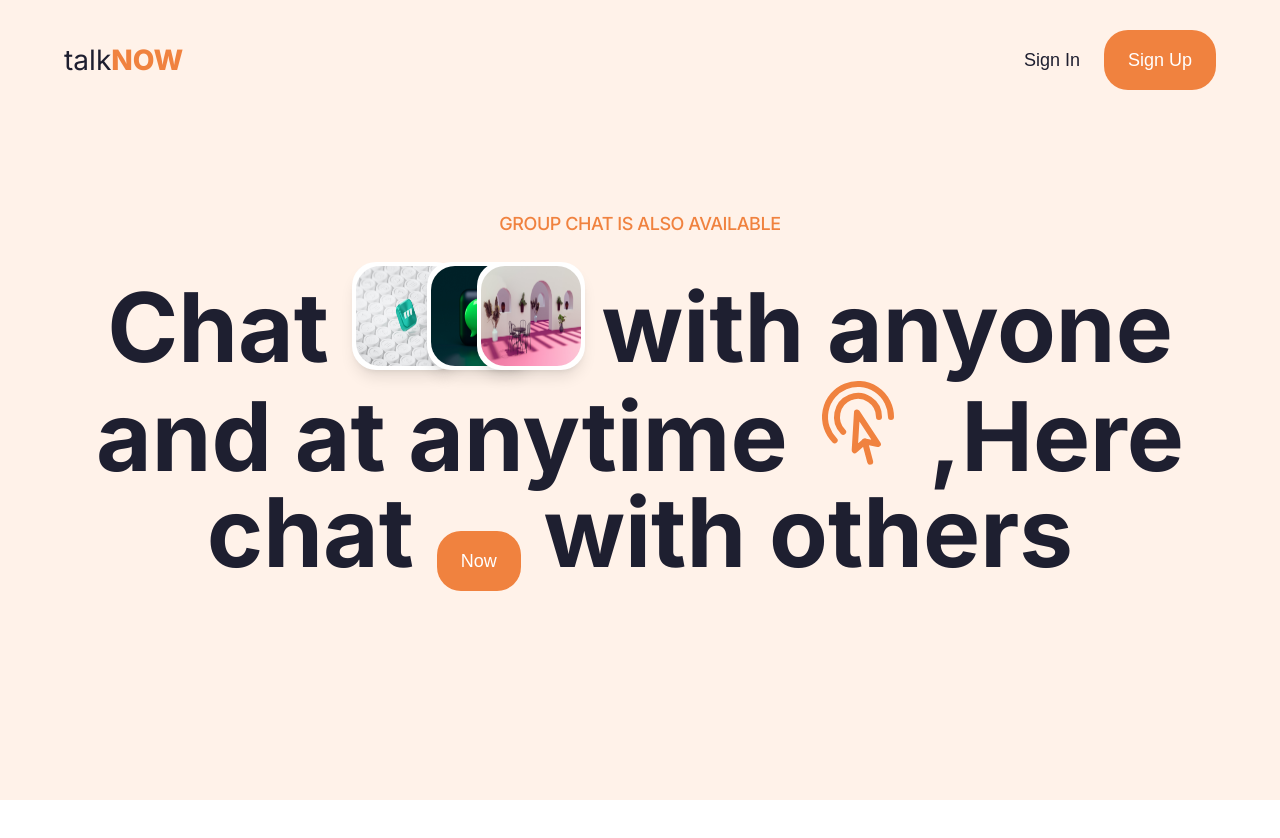
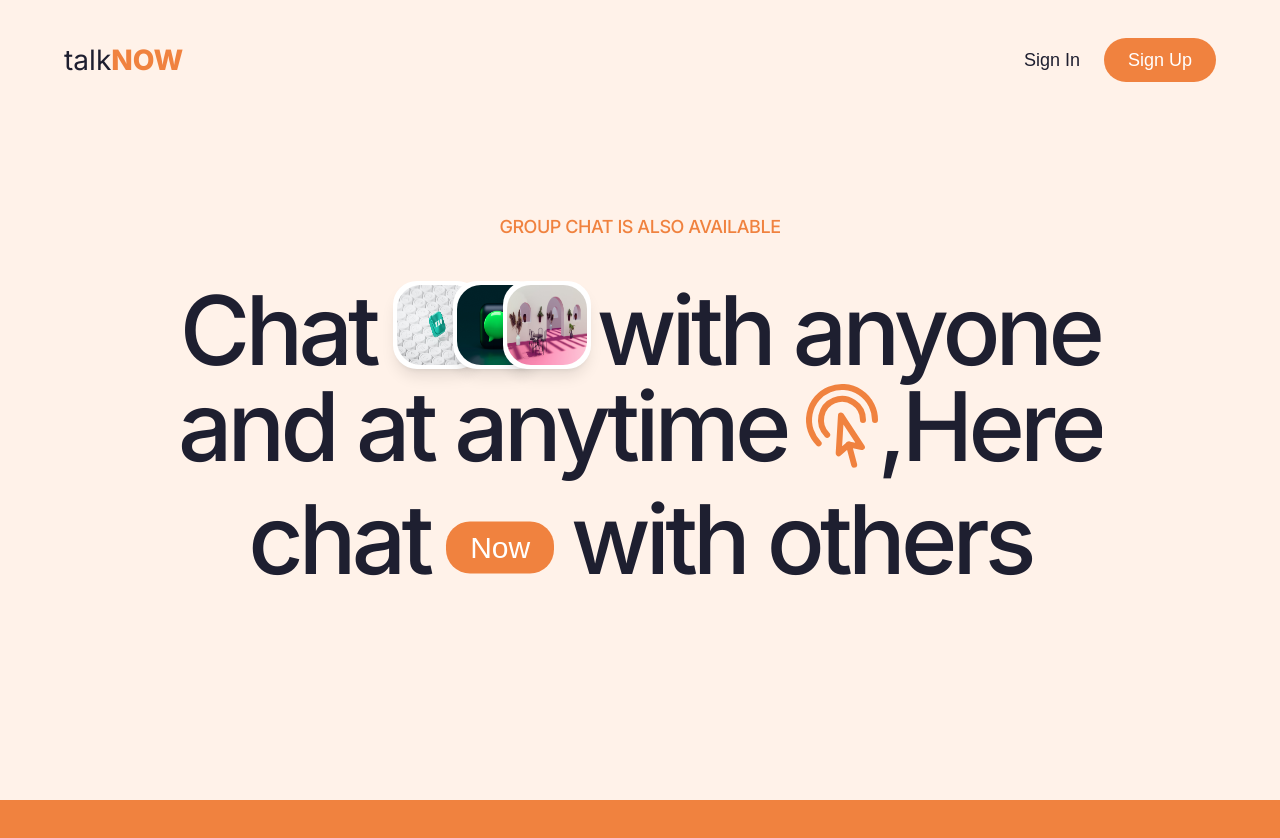
Before and after one commit to siriHtree/Websocket-learning, a Next.js app in the folder real-time-chat/: page / in a window 1280 px wide. Shown: the top 838 px of the page. Before the commit the page ends 800 px from the top, so only its background shows below. Built offline with nearby package versions, Linux system fonts and the light colour scheme.

Commit message:
added frammer animation to span tag

```diff
--- a/real-time-chat/src/app/page.tsx
+++ b/real-time-chat/src/app/page.tsx
@@ -1,8 +1,8 @@
 import Home from "../components/Home/Home";
 export default function page() {
 	return (
-		<main>
+		<>
 			<Home />
-		</main>
+		</>
 	);
 }
--- a/real-time-chat/src/components/Common/CButton.tsx
+++ b/real-time-chat/src/components/Common/CButton.tsx
@@ -5,9 +5,10 @@ export default function CButton(props: any) {
 				props.emphasis
 					? "text-white  bg-clr2"
 					: "text-clr1 bg-transparent"
-			} py-4 px-6 rounded-3xl text-lg border-none cursor-pointer`}
+			} py-2 px-6 rounded-3xl text-lg border-none cursor-pointer`}
 		>
-			<span>{props.children}</span>
+
+			<span className={props.home?`text-3xl`:''}>{props.children}</span>
 		</button>
 
 	);
--- a/real-time-chat/src/components/Home/Home.tsx
+++ b/real-time-chat/src/components/Home/Home.tsx
@@ -9,8 +9,9 @@ import Pic from "./Pic";
 
 const Home = () => {
 	return (
-		<section className="w-full h-screen bg-bg1 flex items-center justify-center">
-			<div className="flex flex-col items-center">
+		<>
+		<section className="w-full h-screen bg-bg1 flex items-center justify-center sticky z-1 top-0">
+			<div className="flex flex-col items-center relative z-9">
 				<h6 className="uppercase text-clr2 text-lg mb-4 font-medium tracking-tight">
 					<span className="inline-block overflow-hidden">
 						<motion.span
@@ -23,22 +24,39 @@ const Home = () => {
 						</motion.span>{" "}
 					</span>
 				</h6>
-				<h1 className="text-clr1 text-8xl text-center">
-					Chat&nbsp;<Pic></Pic>
+				<h1 className="text-clr1 text-8xl text-center font-medium tracking-tighter overflow-hidden">
+				<motion.span
+							className="inline-block"
+							initial={{ y: "100%" }}
+							animate={{ y: "0%" }}
+							transition={{ duration: 1 }}
+						>
+						Chat&nbsp;<Pic></Pic>
+		             with anyone <br /> and at anytime{" "}
+			         <span className="inline-block relative w-[70px] h-[70px]">
+						<HiOutlineCursorArrowRipple className="text-clr2 absolute top-[50%] left-[50%] translate-x-[-50%] translate-y-[-50%]" />
+					 </span>
+					 ,Here{" "}
+					<br /> chat{" "}
+					<span className="inline-block relative w-[100px] h-[100px]">
+						<div className="absolute top-[50%] left-[50%] translate-x-[-50%] translate-y-[-50%]">
+						<CButton emphasis={true} home={true}>Now</CButton>
+						</div>
+					</span>
+					{' '} with others
+						</motion.span>
 
-			with anyone <br /> and at anytime{" "}
-					<HiOutlineCursorArrowRipple className="text-clr2" /> ,Here{" "}
-					<br /> chat{" "}
-					<span className="">
-						<CButton emphasis={true}>Now</CButton>{" "}
-					</span>
-					with others
 				</h1>
 			</div>
 
 
 
 		</section>
+		<section className="w-full h-screen bg-clr2 relative z-2 mix-blend-lighten">
+
+		</section>
+		</>
+
 	);
 };
 
--- a/real-time-chat/src/components/Home/Pic.tsx
+++ b/real-time-chat/src/components/Home/Pic.tsx
@@ -1,11 +1,18 @@
 import React from "react";
 import Image from "next/image";
+import { motion } from "framer-motion";
 
 const Pic = (props: any) => {
-	let size=100
+	let size=80
 	return (
-		<span className="relative inline-block w-[250px] h-[100px]">
-			<div className={`p-1 bg-white rounded-3xl absolute shadow-lg flex items-center justify-center`}>
+		<span className="relative inline-block w-[200px] h-[100px]">
+			<motion.div
+			initial={{ left: "-10%",
+			            top:'50%',
+		              opacity:0 }}
+			animate={{left:"20%",top:"60%",opacity:1 }}
+			transition={{ duration: 1 }}
+			className={`p-1 bg-white rounded-3xl absolute shadow-lg flex items-center justify-center left-[20%] top-[60%] translate-x-[-50%] translate-y-[-50%]`}>
 			<Image
 		        // style={props.style}
 				className="rounded-3xl"
@@ -14,8 +21,14 @@ const Pic = (props: any) => {
 				height={size}
 				alt="Picture of the author"
 			/>
-		</div>
-		<div className={`p-1 bg-white rounded-3xl absolute shadow-lg left-[30%] flex items-center justify-center`}>
+		</motion.div>
+		<motion.div
+		initial={{ left: "20%",
+		top:'50%',
+	  opacity:0 }}
+animate={{left:"50%",top:"60%",opacity:1 }}
+transition={{ duration: 1 }}
+		className={`p-1 bg-white rounded-3xl absolute shadow-lg left-[50%] flex items-center justify-center top-[60%] translate-x-[-50%] translate-y-[-50%]`}>
 			<Image
 		        // style={props.style}
 				className="rounded-3xl"
@@ -24,8 +37,14 @@ const Pic = (props: any) => {
 				height={size}
 				alt="Picture of the author"
 			/>
-		</div>
-		<div className={`p-1 bg-white rounded-3xl absolute shadow-lg left-[50%] flex items-center justify-center`}>
+		</motion.div>
+		<motion.div
+		initial={{ left: "50%",
+		top:'50%',
+	  opacity:0 }}
+animate={{left:"75%",top:"60%",opacity:1 }}
+transition={{ duration: 1 }}
+		className={`p-1 bg-white rounded-3xl absolute shadow-lg left-[75%] flex items-center justify-center top-[60%] translate-x-[-50%] translate-y-[-50%]`}>
 			<Image
 		        // style={props.style}
 				className="rounded-3xl"
@@ -34,7 +53,7 @@ const Pic = (props: any) => {
 				height={size}
 				alt="Picture of the author"
 			/>
-		</div>
+		</motion.div>
 		</span>
 
 	);
--- a/real-time-chat/src/components/Nav/Nav.tsx
+++ b/real-time-chat/src/components/Nav/Nav.tsx
@@ -3,7 +3,7 @@ import Logo from "../Common/Logo";
 
 const Nav = () => {
 	return (
-		<nav className="w-full h-[15vh] fixed left-0 top-0 flex items-center justify-between px-16">
+		<nav className="w-full h-[15vh] fixed left-0 top-0 flex items-center justify-between px-16 z-[999]">
 			<Logo></Logo>
 			<div>
 				<CButton>Sign In</CButton>
```
